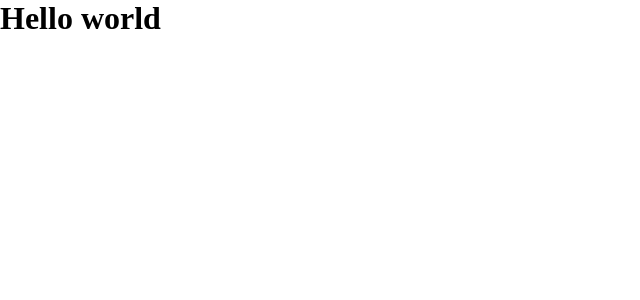
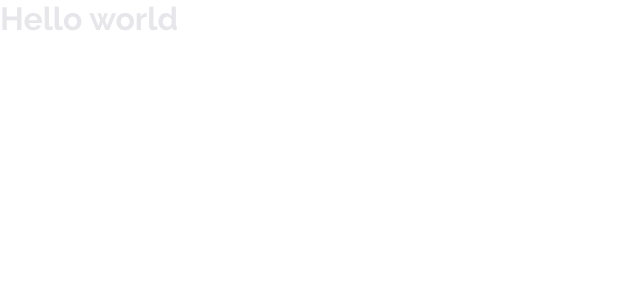
Before and after one commit to isaiasnhantumbo/weather-app, a React (Create React App) app: page / in a window 1280 px wide. Shown: the top 300 px of the page, without its empty margins (0-640 px from the left). Built offline with nearby package versions, Linux system fonts and the light colour scheme.

Commit message:
:sparkles: feat: Added Ralewa font

```diff
--- a/public/index.html
+++ b/public/index.html
@@ -15,16 +15,13 @@
       user's mobile device or desktop. See https://developers.google.com/web/fundamentals/web-app-manifest/
     -->
     <link rel="manifest" href="%PUBLIC_URL%/manifest.json" />
-    <!--
-      Notice the use of %PUBLIC_URL% in the tags above.
-      It will be replaced with the URL of the `public` folder during the build.
-      Only files inside the `public` folder can be referenced from the HTML.
-
-      Unlike "/favicon.ico" or "favicon.ico", "%PUBLIC_URL%/favicon.ico" will
-      work correctly both with client-side routing and a non-root public URL.
-      Learn how to configure a non-root public URL by running `npm run build`.
-    -->
-    <title>React App</title>
+    <link rel="preconnect" href="https://fonts.googleapis.com" />
+    <link rel="preconnect" href="https://fonts.gstatic.com" crossorigin />
+    <link
+      href="https://fonts.googleapis.com/css2?family=Raleway:wght@400;500;600;700&display=swap"
+      rel="stylesheet"
+    />
+    <title>Weather App</title>
   </head>
   <body>
     <noscript>You need to enable JavaScript to run this app.</noscript>
--- a/src/styles/global.ts
+++ b/src/styles/global.ts
@@ -6,5 +6,13 @@
   padding:0;
   box-sizing: border-box;
 }
+body{
+  font: 16px "Raleway", Arial, sans-serif;
+  color: #E7E7EB;
+}
+
+button{
+  border: none;
+}
 
 `;
```
